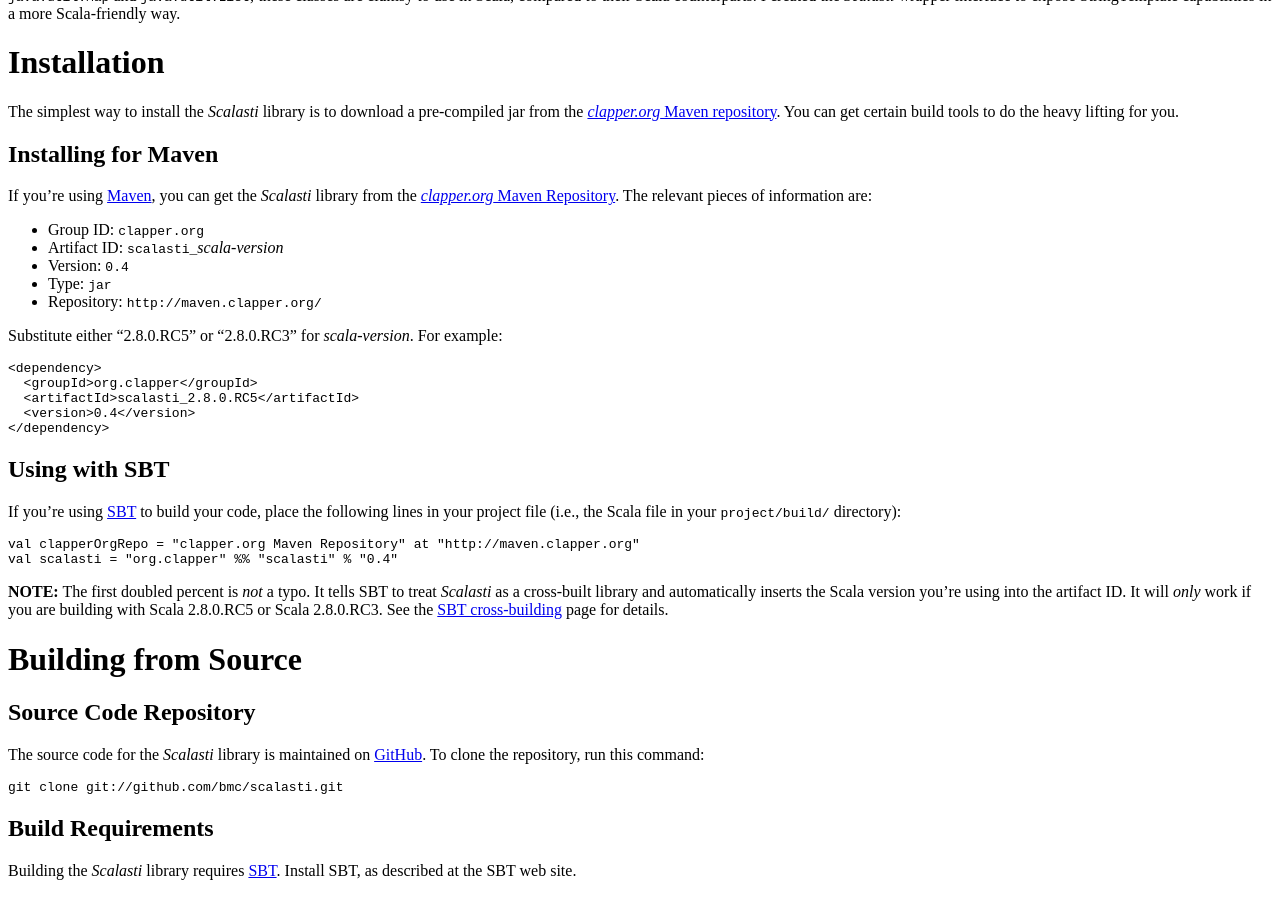
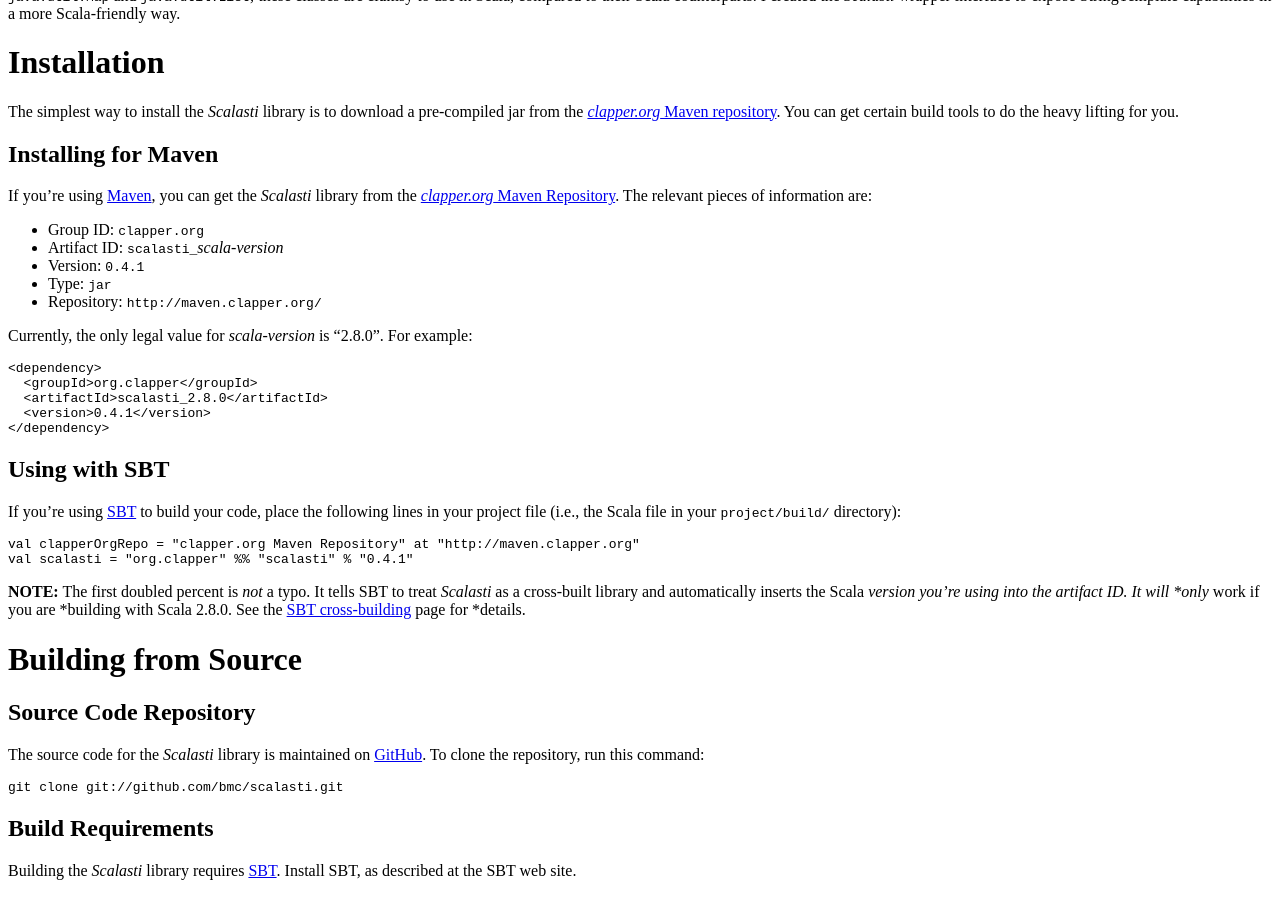
Before and after one commit to bmc/scalasti, a Jekyll site: the page built from index.md, in a window 1280 px wide and 900 px high, scrolled down 878 px. Built offline with Jekyll 4.4.1, drawn with Linux system fonts in a browser that asks for light colours.

```diff
--- a/api/index.html
+++ b/api/index.html
@@ -2,7 +2,7 @@
 <!DOCTYPE html PUBLIC "-//W3C//DTD XHTML 1.1//EN" "http://www.w3.org/TR/xhtml11/DTD/xhtml11.dtd">
 <html>
         <head>
-          <title>scalasti 0.4 API</title>
+          <title>scalasti 0.4.1 API</title>
           <meta http-equiv="content-type" content="text/html; charset=UTF-8" />
 		      <script type="text/javascript" src="lib/jquery.js"></script>
 
--- a/index.md
+++ b/index.md
@@ -79,16 +79,16 @@ If you're using [Maven][], you can get the *Scalasti* library from the
 
 * Group ID: `clapper.org`
 * Artifact ID: `scalasti_`*scala-version*
-* Version: `0.4`
+* Version: `0.4.1`
 * Type: `jar`
 * Repository: `http://maven.clapper.org/`
 
-Substitute either "2.8.0.RC5" or "2.8.0.RC3" for *scala-version*. For example:
+Currently, the only legal value for *scala-version* is "2.8.0". For example:
 
     <dependency>
       <groupId>org.clapper</groupId>
-      <artifactId>scalasti_2.8.0.RC5</artifactId>
-      <version>0.4</version>
+      <artifactId>scalasti_2.8.0</artifactId>
+      <version>0.4.1</version>
     </dependency>
 
 ## Using with SBT
@@ -98,13 +98,13 @@ your project file (i.e., the Scala file in your `project/build/`
 directory):
 
     val clapperOrgRepo = "clapper.org Maven Repository" at "http://maven.clapper.org"
-    val scalasti = "org.clapper" %% "scalasti" % "0.4"
+    val scalasti = "org.clapper" %% "scalasti" % "0.4.1"
 
 **NOTE:** The first doubled percent is *not* a typo. It tells SBT to treat
 *Scalasti* as a cross-built library and automatically inserts the Scala
-version you're using into the artifact ID. It will *only* work if you are
-building with Scala 2.8.0.RC5 or Scala 2.8.0.RC3. See the
-[SBT cross-building][] page for details.
+*version you're using into the artifact ID. It will *only* work if you are
+*building with Scala 2.8.0. See the [SBT cross-building][] page for
+*details.
 
 # Building from Source
 
```
